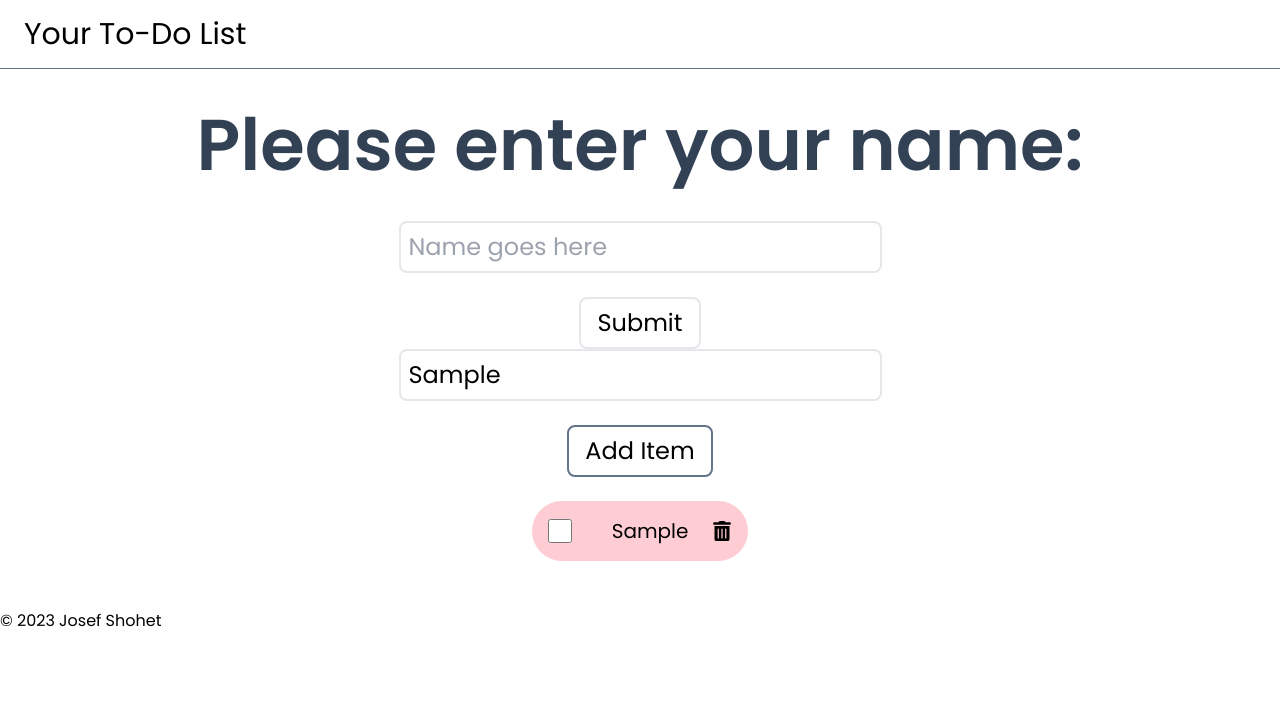
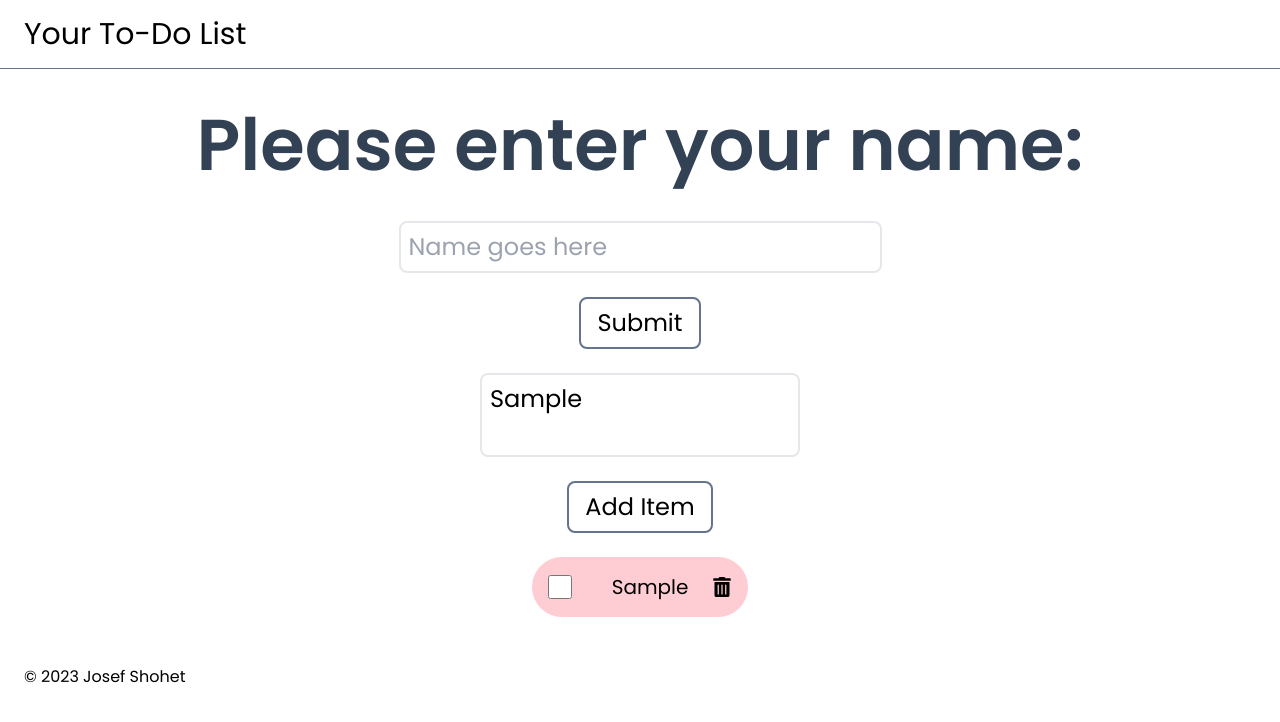
Before and after one commit to jshohet/todo-list, a Next.js app: page / in a window 1280 px wide. Both pictures are taken after typing "Sample" into the empty fields and a click on the button "Add Item". Shown: the top 722 px of the page. Built offline with nearby package versions, Linux system fonts and the light colour scheme.

Commit message:
finished adding features - v1.0

```diff
--- a/app/components/AddToDo.tsx
+++ b/app/components/AddToDo.tsx
@@ -12,7 +12,12 @@ const AddToDo = () => {
     event.preventDefault();
     setItemData([
       ...itemData,
-      { id: nanoid(), description: inputData, isChecked: false },
+      {
+        id: nanoid(),
+        description: inputData,
+        isChecked: false,
+        scheduledToDelete: false,
+      },
     ]);
   }
   function toggleItem(id: string) {
@@ -21,31 +26,51 @@ const AddToDo = () => {
         return item.id === id ? { ...item, isChecked: !item.isChecked } : item;
       });
     });
+    if (itemData.length < 1) {
+      localStorage.removeItem("listItems");
+    }
+  }
+
+  function deleteItem(id: string) {
+    setItemData((prevItemData) => {
+      return prevItemData.filter((item) => {
+        return item.id !== id;
+      });
+    });
+    localStorage.setItem("listItems", [].toString());
   }
 
   const createList = itemData.map((item) => {
+    localStorage.setItem("listItems", JSON.stringify(itemData));
+
+    if (itemData) {
       return (
         <ToDoItem
           key={item.id}
           description={item.description}
-        isChecked={false}
+          isChecked={item.isChecked}
           id={item.id}
           handleItem={toggleItem}
+          scheduledToDelete={item.scheduledToDelete}
+          deleteItem={deleteItem}
         />
       );
+    }
   });
-  console.log(itemData);
-  //array of objects with description and isChecked
-  //TODO - use effect to get from localstorage
+  React.useEffect(() => {
+    if (localStorage.getItem("listItems")) {
+      const localItems = localStorage.getItem("listItems") as string;
+      setItemData(JSON.parse(localItems) || []);
+    }
+  }, []);
   return (
     <div className="flex items-center flex-col">
-      <input
-        type="text"
-        className="border-solid text-2xl border-2 p-2 rounded-lg focus:border-sky-300 dark:border-slate-400"
+      <textarea
+        className="resize-none border-solid text-2xl border-2 p-2 rounded-lg w-80 placeholder:text-center focus:border-sky-300 dark:border-slate-400"
         placeholder="New to-do item"
         id="name"
         name="todo"
-        onChange={(e: React.ChangeEvent<HTMLInputElement>) =>
+        onChange={(e: React.ChangeEvent<HTMLTextAreaElement>) =>
           setInputData(e.target.value)
         }
       />
--- a/app/components/FirstTime.tsx
+++ b/app/components/FirstTime.tsx
@@ -23,7 +23,7 @@ const FirstTime = () => {
       const localName = localStorage.getItem("name") as string;
       setFormData((prevData) => ({ ...prevData, name: localName }));
     }
-    if (localStorage.getItem("firstTime") != null) {
+    if (localStorage.getItem("firstTime") != null && localStorage.getItem("name") != null) {
       const localShow = localStorage.getItem("firstTime") as string;
       if (localShow === "false") {
         setShow(false);
@@ -50,7 +50,7 @@ const FirstTime = () => {
             <br />
             <button
               onClick={handleSubmit}
-              className="border-2 text-2xl mt-6 rounded-lg hover:border-slate-700 hover:bg-slate-500 px-4 py-2 dark:bg-zinc-200  dark:text-black dark:hover:bg-sky-300">
+              className="border-2 text-2xl my-6 rounded-lg border-slate-500 hover:border-slate-700 hover:bg-cyan-500 px-4 py-2 dark:bg-zinc-200 dark:text-black dark:hover:bg-sky-300">
               Submit
             </button>
           </form>
--- a/app/components/Footer.tsx
+++ b/app/components/Footer.tsx
@@ -2,7 +2,7 @@ import React from 'react'
 
 const Footer = () => {
   return (
-    <div className='mt-10'>&copy; 2023 Josef Shohet </div>
+    <div className='mt-10 ml-6'>&copy; 2023 Josef Shohet </div>
   )
 }
 
--- a/app/components/ToDoItem.tsx
+++ b/app/components/ToDoItem.tsx
@@ -3,13 +3,13 @@ import React from "react";
 import { FaTrashAlt } from "@react-icons/all-files/fa/FaTrashAlt";
 import { ListItem } from "./types";
 
-function ToDoItem({ description, isChecked, handleItem, id }: ListItem) {
+function ToDoItem({ description, isChecked, handleItem, id, scheduledToDelete, deleteItem }: ListItem) {
   return (
-    <div className="flex justify-center mb-2">
+    <div className="flex flex-wrap justify-center  mb-2">
       <div
-        className={`flex flex-row text-black  dark:text-black w-fit dark:bg-zinc-300  p-4 rounded-full ${
+        className={`flex flex-row  text-black  dark:text-black w-fit  dark:bg-zinc-300  p-4 rounded-full ${
           isChecked ? "bg-green-400 " : "bg-rose-200"
-        }`}>
+        } ${isChecked ? "dark:bg-green-600" : "dark:bg-rose-200"}`}>
         <input
           type="checkbox"
           className="mr-10 w-6 h-6 mt-0.5"
@@ -18,10 +18,15 @@ function ToDoItem({ description, isChecked, handleItem, id }: ListItem) {
               handleItem(id);
             }
           }}
+          checked={isChecked}
         />
 
         <p className="text-xl">{description}</p>
-        <button className="ml-6">
+        <button className="ml-6" onClick={()=>{
+          if(deleteItem){
+            deleteItem(id)
+          }
+        }}>
           <FaTrashAlt size={20} />
         </button>
       </div>
--- a/app/components/types.ts
+++ b/app/components/types.ts
@@ -2,5 +2,7 @@ export interface ListItem  {
   id: string,
   description: string;
   isChecked: boolean;
-  handleItem?(id:string): void
+  scheduledToDelete: boolean;
+  handleItem?(id:string): void,
+  deleteItem?(id:string):void
 };
--- a/app/layout.tsx
+++ b/app/layout.tsx
@@ -13,7 +13,7 @@ export default function RootLayout({
   children: React.ReactNode;
 }) {
   return (
-    <html lang="en" className="light" style={{colorScheme: 'light'}}>
+    <html lang="en" className="dark" style={{ colorScheme: "dark" }}>
       <body>
         <Providers>{children}</Providers>
       </body>
--- a/tailwind.config.ts
+++ b/tailwind.config.ts
@@ -1,4 +1,5 @@
 import type { Config } from "tailwindcss";
+const defaultTheme = require("tailwindcss/defaultTheme");
 
 const config: Config = {
   content: [
@@ -8,6 +9,10 @@ const config: Config = {
   ],
   darkMode: "class",
   theme: {
+    screens: {
+      xs: "475px",
+      ...defaultTheme.screens,
+    },
     extend: {
       backgroundImage: {
         "gradient-radial": "radial-gradient(var(--tw-gradient-stops))",
@@ -16,6 +21,6 @@ const config: Config = {
       },
     },
   },
-  plugins:[]
+  plugins: [],
 };
 export default config;
```
Lines whose indentation alone changed are shown as unchanged.
